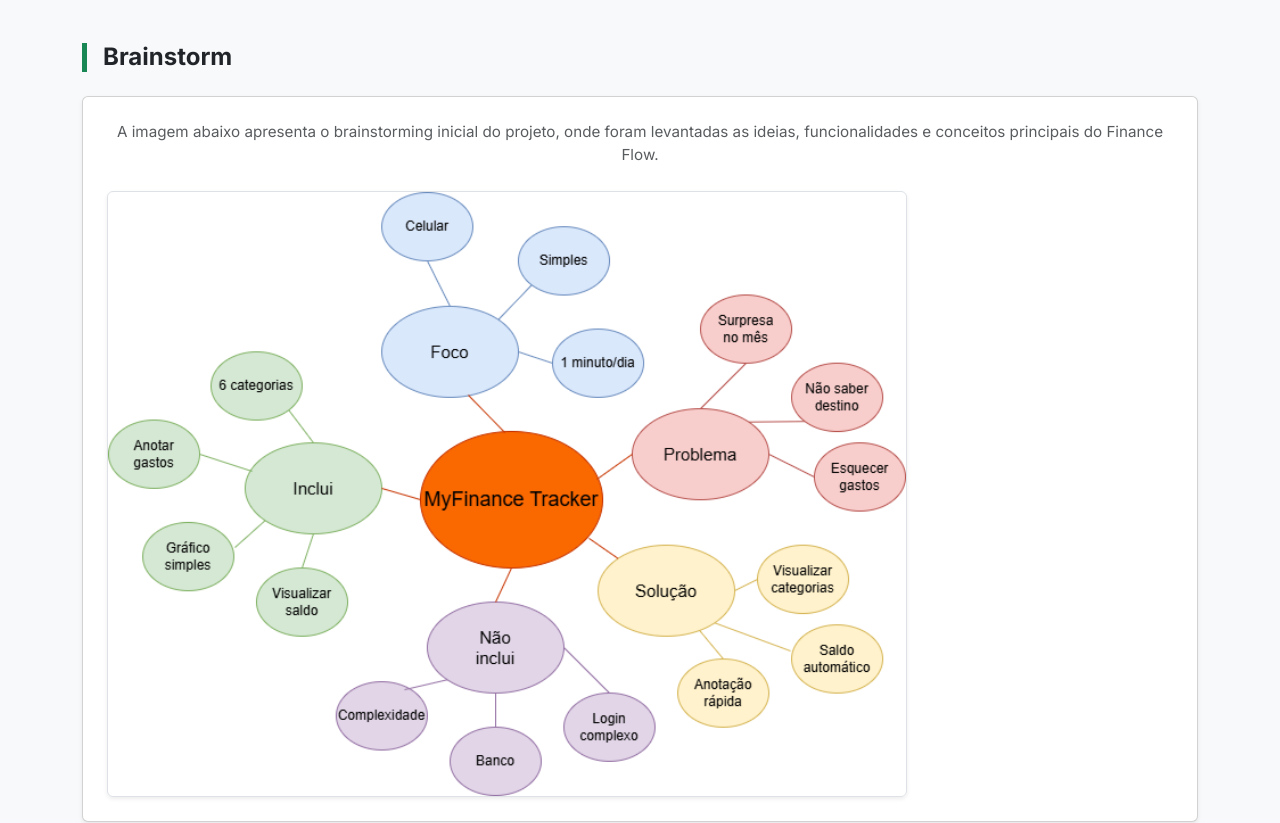
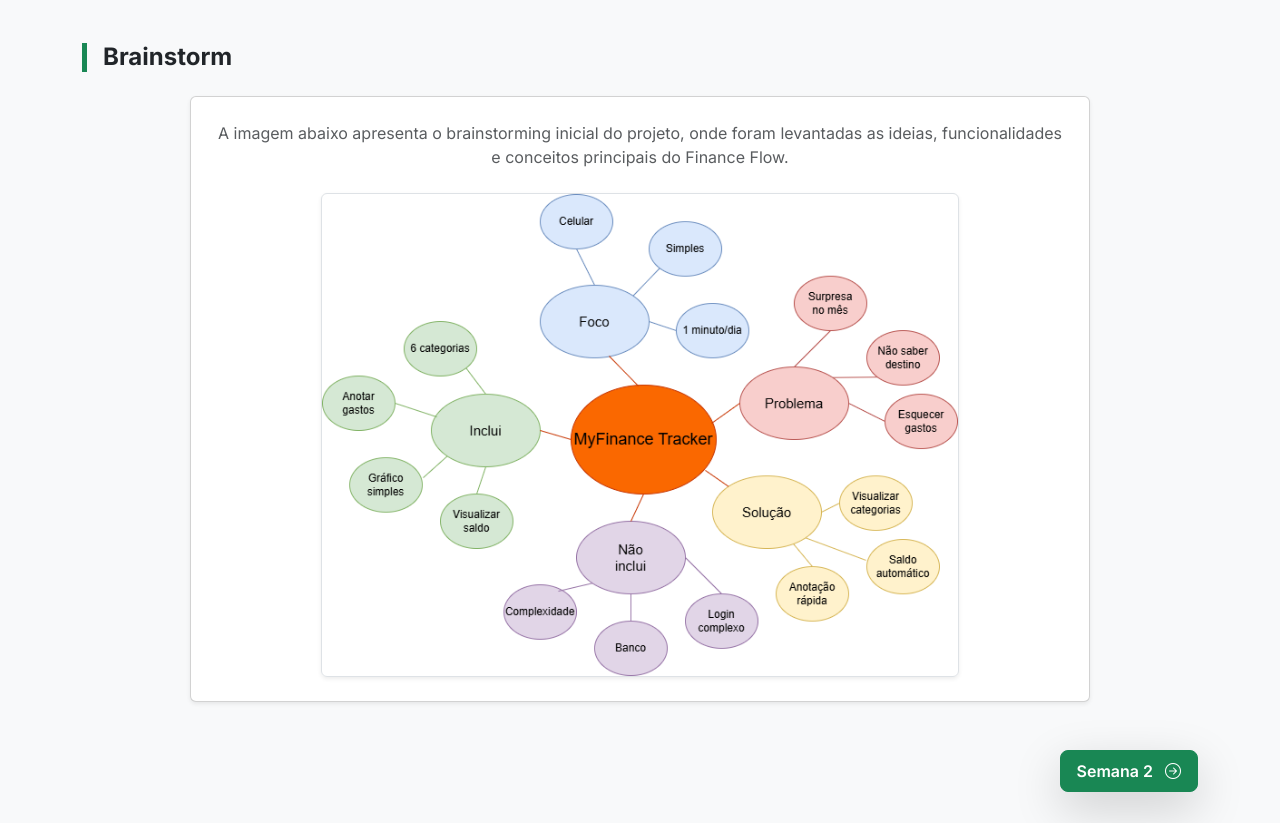
Before and after one commit to jvgfons/FinanceFlow-PDSI-IFSP, a website built with Vite: page index.html in a window 1280 px wide. Shown: the part 1080-1903 px from the top of the page. Built offline with nearby package versions, Linux system fonts and the light colour scheme.

Commit message:
Modificacoes no html e css para a pagina principal

```diff
--- a/index.html
+++ b/index.html
@@ -5,17 +5,14 @@
     <meta name="viewport" content="width=device-width, initial-scale=1.0" />
     <title>Proposta de Projeto — Finance Flow</title>
 
-    <!-- Bootstrap CSS -->
     <link
       href="https://cdn.jsdelivr.net/npm/bootstrap@5.3.3/dist/css/bootstrap.min.css"
       rel="stylesheet"
     />
-    <!-- Bootstrap Icons -->
     <link
       href="https://cdn.jsdelivr.net/npm/bootstrap-icons@1.11.3/font/bootstrap-icons.min.css"
       rel="stylesheet"
     />
-    <!-- Google Fonts -->
     <link rel="preconnect" href="https://fonts.googleapis.com" />
     <link rel="preconnect" href="https://fonts.gstatic.com" crossorigin />
     <link
@@ -23,12 +20,10 @@
       rel="stylesheet"
     />
 
-    <!-- CSS principal (dentro de src/) -->
     <link rel="stylesheet" href="/src/style.css" />
   </head>
 
   <body>
-    <!-- Header -->
     <header class="sticky-top">
       <nav class="navbar navbar-expand-lg bg-light">
         <div class="container">
@@ -70,7 +65,6 @@
         </p>
       </section>
 
-      <!-- Proposta -->
       <section id="proposta" class="mb-5">
         <h2 class="h4 fw-bold mb-3 section-title">Problema Identificado</h2>
 
@@ -108,7 +102,6 @@
         </div>
       </section>
 
-      <!-- Escopo -->
       <section id="escopo" class="mb-5">
         <h2 class="h4 fw-bold mb-4 section-title">Escopo do Projeto</h2>
 
@@ -177,31 +170,32 @@
         </div>
       </section>
 
-      <!-- Brainstorm -->
       <section id="brainstorm" class="mb-5">
-        <h2 class="h4 fw-bold mb-4 section-title">Brainstorm</h2>
+        <h2 class="h4 fw-bold mb-4 section-title text-start">Brainstorm</h2>
 
-        <div class="card shadow-sm text-center p-4">
-          <p class="text-muted mb-4">
-            A imagem abaixo apresenta o brainstorming inicial do projeto, onde foram levantadas as ideias, funcionalidades e conceitos principais do Finance Flow.
+        <div class="card shadow-sm p-4">
+          <p class="text-muted mb-4 text-center">
+            A imagem abaixo apresenta o brainstorming inicial do projeto, onde
+            foram levantadas as ideias, funcionalidades e conceitos principais
+            do Finance Flow.
           </p>
-          <img
-            src="/src/Brainstorm.png"
-            alt="Imagem do Brainstorm do Projeto Finance Flow"
-            class="img-fluid rounded shadow-sm border"
-            style="max-width: 800px;"
-          />
+          <div class="d-flex justify-content-center">
+            <img
+              src="/src/Brainstorm.png"
+              alt="Imagem do Brainstorm do Projeto Finance Flow"
+              class="brainstorm-img img-fluid rounded shadow-sm border"
+            />
+          </div>
         </div>
       </section>
 
-      <!-- Botão Semana 2 -->
-      <div class="d-flex justify-content-end mt-5">
+      <div class="d-flex justify-content-end mt-4">
         <button id="btnSemana2" class="btn btn-success shadow-lg">
           Semana 2 <i class="bi bi-arrow-right-circle ms-2"></i>
         </button>
       </div>
+
     </main>
-
     <footer class="text-center py-4 mt-5 bg-light">
       <p class="mb-0 small text-muted">
         Material produzido para projeto da disciplina Projeto e Desenvolvimento
@@ -209,10 +203,8 @@
       </p>
     </footer>
 
-    <!-- Bootstrap JS -->
     <script src="https://cdn.jsdelivr.net/npm/bootstrap@5.3.3/dist/js/bootstrap.bundle.min.js"></script>
 
-    <!-- JS principal (dentro de src/) -->
     <script type="module" src="/src/main.js"></script>
   </body>
 </html>
--- a/src/style.css
+++ b/src/style.css
@@ -1,78 +1,83 @@
 /* Fonte e paleta base (estilo do exemplo) */
-:root{
-  --ifsp-green:#198754;
-  --ifsp-green-dark:#146c43;
-  --ifsp-gray:#6c757d;
+:root {
+  --ifsp-green: #198754;
+  --ifsp-green-dark: #146c43;
+  --ifsp-gray: #6c757d;
 }
 
-html,body{
-  height:100%;
+html,
+body {
+  height: 100%;
 }
 
-body{
-  font-family:'Inter',sans-serif;
-  background-color:#f8f9fa; /* Light gray background */
+body {
+  font-family: 'Inter', sans-serif;
+  background-color: #f8f9fa; /* Light gray background */
 }
 
 /* Navbar */
-.navbar{
-  box-shadow:0 2px 4px rgba(0,0,0,.05);
+.navbar {
+  box-shadow: 0 2px 4px rgba(0, 0, 0, 0.05);
 }
 
 /* Título de seção com barra lateral verde */
-.section-title{
-  border-left:5px solid var(--ifsp-green);
-  padding-left:1rem;
+.section-title {
+  border-left: 5px solid var(--ifsp-green);
+  padding-left: 1rem;
 }
 
 /* Acordeão ativo com leve destaque */
-.accordion-button:not(.collapsed){
-  background-color:rgba(25,135,84,0.1);
-  color:var(--ifsp-green-dark);
-  box-shadow:inset 0 -1px 0 rgba(0,0,0,.125);
+.accordion-button:not(.collapsed) {
+  background-color: rgba(25, 135, 84, 0.1);
+  color: var(--ifsp-green-dark);
+  box-shadow: inset 0 -1px 0 rgba(0, 0, 0, 0.125);
 }
 
 /* Cartões com efeito hover suave (mantendo o estilo do exemplo) */
-.card-link{ text-decoration:none; }
-.card-link .card{
-  transition:transform .2s ease-in-out, box-shadow .2s ease-in-out;
+.card-link {
+  text-decoration: none;
 }
-.card-link:hover .card{
-  transform:translateY(-5px);
-  box-shadow:0 .5rem 1rem rgba(0,0,0,.15)!important;
+.card-link .card {
+  transition: transform 0.2s ease-in-out, box-shadow 0.2s ease-in-out;
+}
+.card-link:hover .card {
+  transform: translateY(-5px);
+  box-shadow: 0 0.5rem 1rem rgba(0, 0, 0, 0.15) !important;
 }
 
-/* Botão flutuante no canto inferior direito */
+/* CSS ATUALIZADO DO BOTÃO
+  - Removido position: fixed, bottom, right, z-index
+  - Reduzido o border-radius (mais retangular)
+  - Reduzido o padding (menor)
+*/
 #btnSemana2 {
-  position: fixed;
-  bottom: 2rem;
-  right: 2rem;
-  border-radius: 50px;
-  padding: 0.75rem 1.5rem;
+  /* Deixando mais retangular (reduzindo o raio da borda) */
+  border-radius: 0.5rem; /* (8px) - ajuste se desejar */
+
+  /* Deixando um pouco menor (reduzindo o padding) */
+  padding: 0.5rem 1rem;
+
   font-weight: 600;
-  z-index: 1050;
   transition: all 0.3s ease-in-out;
 }
 
 #btnSemana2:hover {
-  transform: translateX(5px);
+  /* Mudei o efeito de hover para um 'lift' sutil */
+  transform: translateY(-2px);
   box-shadow: 0 0.5rem 1rem rgba(0, 0, 0, 0.2);
 }
 
 /* --- Seção Brainstorm --- */
-#brainstorm img {
-  border-radius: 8px;
-  max-width: 100%;
+#brainstorm .card {
+  max-width: 900px;
+  margin: 0 auto;
+  text-align: center;
+}
+
+.brainstorm-img {
+  max-width: 75%;
   height: auto;
-  box-shadow: 0 .5rem 1rem rgba(0,0,0,.15);
+  margin: 0 auto;
+  display: block;
   transition: transform 0.3s ease-in-out;
 }
-
-#brainstorm img:hover {
-  transform: scale(1.02);
-}
-
-#brainstorm p {
-  color: var(--ifsp-gray);
-  font-size: 0.95rem;
-}
```
